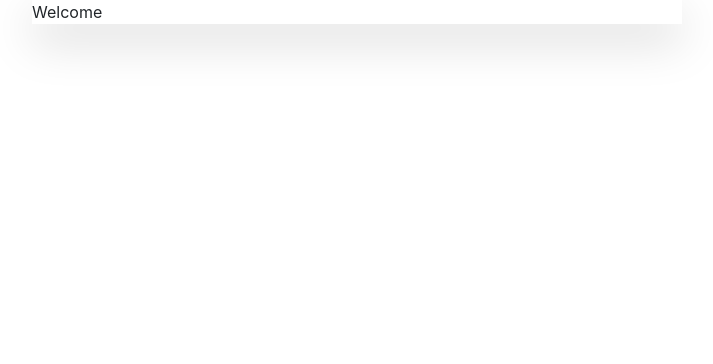
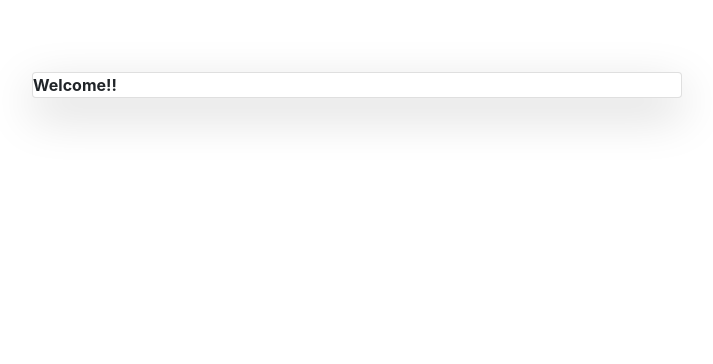
Before and after one commit to Bhavith321/am, a Flask app: page /dashboard in a window 1280 px wide. Shown: the part 56-420 px from the top of the page, without its empty margins (283-996 px from the left). Run offline with Flask 2, Linux system fonts and the light colour scheme.

Commit message:
Update dashboard.html

```diff
--- a/templates/dashboard.html
+++ b/templates/dashboard.html
@@ -1,5 +1,5 @@
 <!DOCTYPE html>
-<html lang="en">
+<html lang="en" scroll-behaviour="smooth">
 <head>
   <meta charset="utf-8" />
   <title>Dashboard</title>
@@ -65,11 +65,11 @@ body {
             <a class="navbar-brand text-white" href="#home" style="font-weight:bold;">Welcome to Bhavithkumar.com</a>
 	   </div>
 	 </div>
-	</div>
+	</div><br><br><br>
 
-    <div class="container">
-     <div class="panel panel-primary shadow-lg">
-      <div class="panel-header">Welcome</div>
+    <div class="container col-lg-10 col-md-8" id="home">
+     <div class="card card-default shadow-lg">
+       <div class="panel-header header"><b>Welcome!!</b></div>
      </div>
     </div>
 
```
